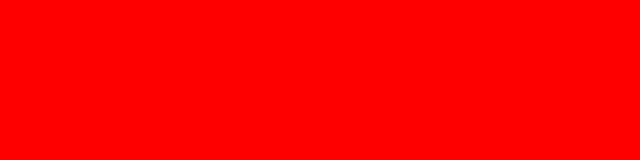
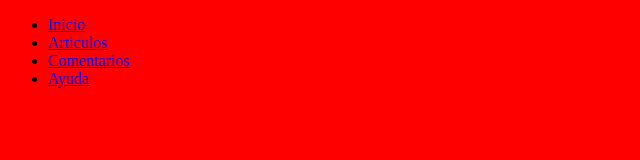
Before and after one commit to davidses/git_codigofacilito, a plain HTML site: page index.html in a window 1280 px wide. Shown: the whole page, without its empty margins (0-640 px from the left). Drawn offline with Linux system fonts and the light colour scheme.

Commit message:
Creado menu de navegacion en HTML

```diff
--- a/index.html
+++ b/index.html
@@ -6,6 +6,13 @@
 	<link rel="stylesheet" href="css/stylus.css">
 </head>
 <body>
-
+	<nav>
+		<ul>
+			<li><a href="#">Inicio</a></li>
+			<li><a href="#">Articulos</a></li>
+			<li><a href="#">Comentarios</a></li>
+			<li><a href="#">Ayuda</a></li>
+		</ul>
+	</nav>
 </body>
 </html>
```
